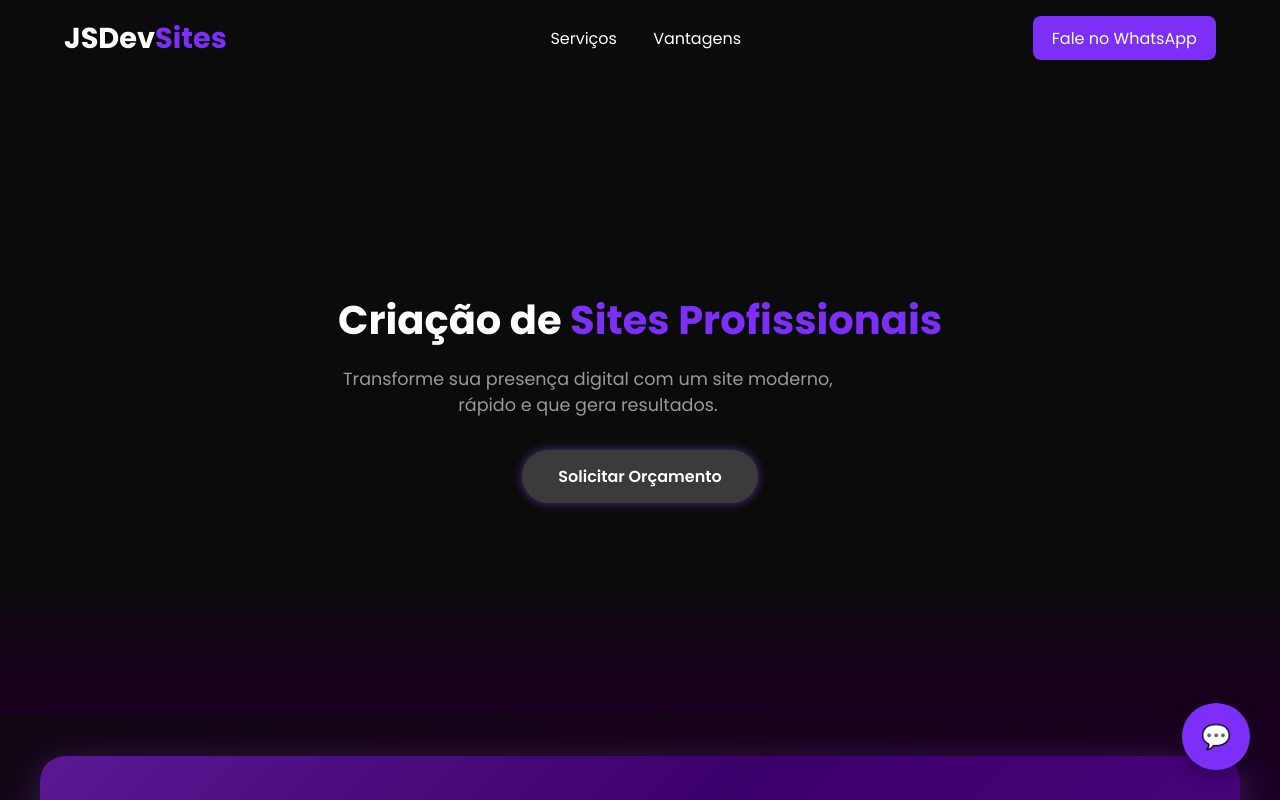
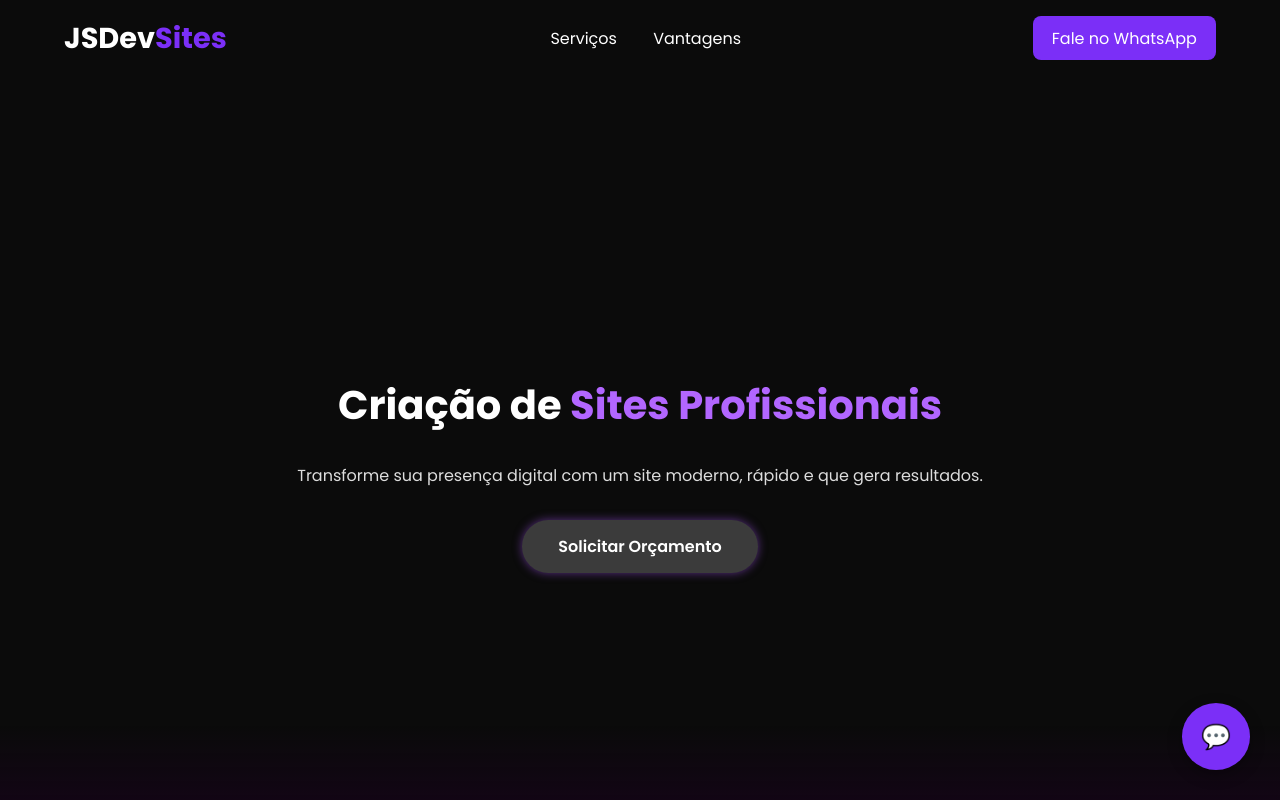
Before and after one commit to Jotinhatroll/Lading-page, a plain HTML site: page index.html in a window 1280 px wide. Shown: the top 800 px of the page. Drawn offline with Linux system fonts and the light colour scheme.

Commit message:
mudando o hero

```diff
--- a/style.css
+++ b/style.css
@@ -79,48 +79,50 @@ body {
 
 /* ---------------- Hero ---------------- */
 .hero {
+  position: relative;
+  height: 100vh;
   display: flex;
-  flex-direction: column;
   align-items: center;
   justify-content: center;
   text-align: center;
-  height: 80vh;
-  padding: 0 20px;
+  padding: 0 2rem;
+  overflow: hidden;
+}
+
+.hero-content {
   position: relative;
-  z-index: 5;
+  z-index: 2;
+  max-width: 700px;
+  animation: fadeUp 1.2s ease-out;
 }
 
 .hero h2 {
   font-size: 2.5rem;
-  font-weight: 700;
-  margin-bottom: 1rem;
+  line-height: 1.3;
 }
 
-.hero h2 span {
-  color: var(--purple-light);
+.hero span {
+  color: #b266ff;
 }
 
 .hero p {
-  font-size: 1.1rem;
-  color: var(--gray);
-  margin-bottom: 2rem;
-  max-width: 500px;
+  margin: 1rem 0 2rem;
+  font-weight: 300;
+  color: #ddd;
 }
 
 .btn-cta {
-  padding: 0.8rem 2rem;
-  background: var(--purple-light);
+  background: #b266ff;
   color: #fff;
-  border-radius: 8px;
+  padding: 0.8rem 1.6rem;
+  border-radius: 30px;
   text-decoration: none;
-  font-weight: 600;
   transition: 0.3s;
 }
 
 .btn-cta:hover {
-  background: var(--purple-accent);
+  background: #9d4edd;
 }
-
 /* ---------------- Wave ---------------- */
 .wave {
   width: 100%;
```
